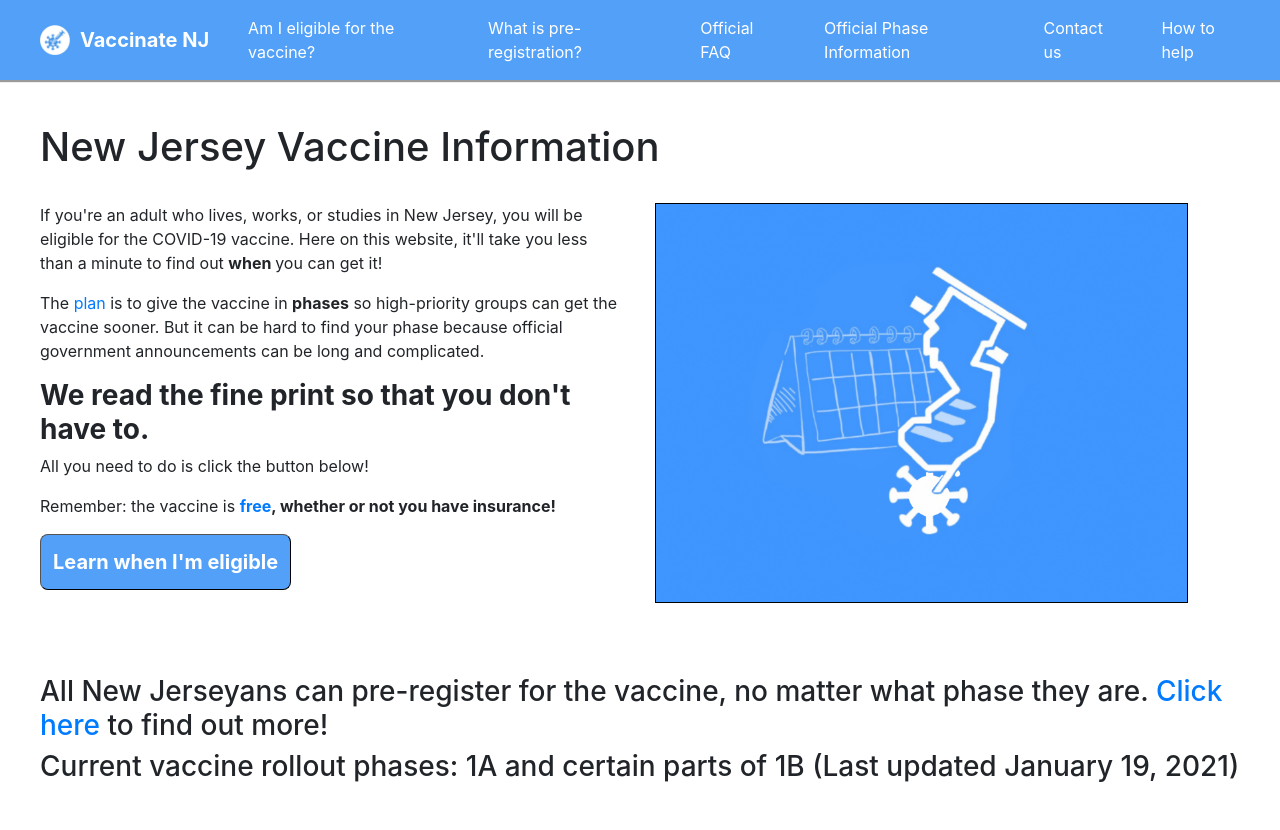
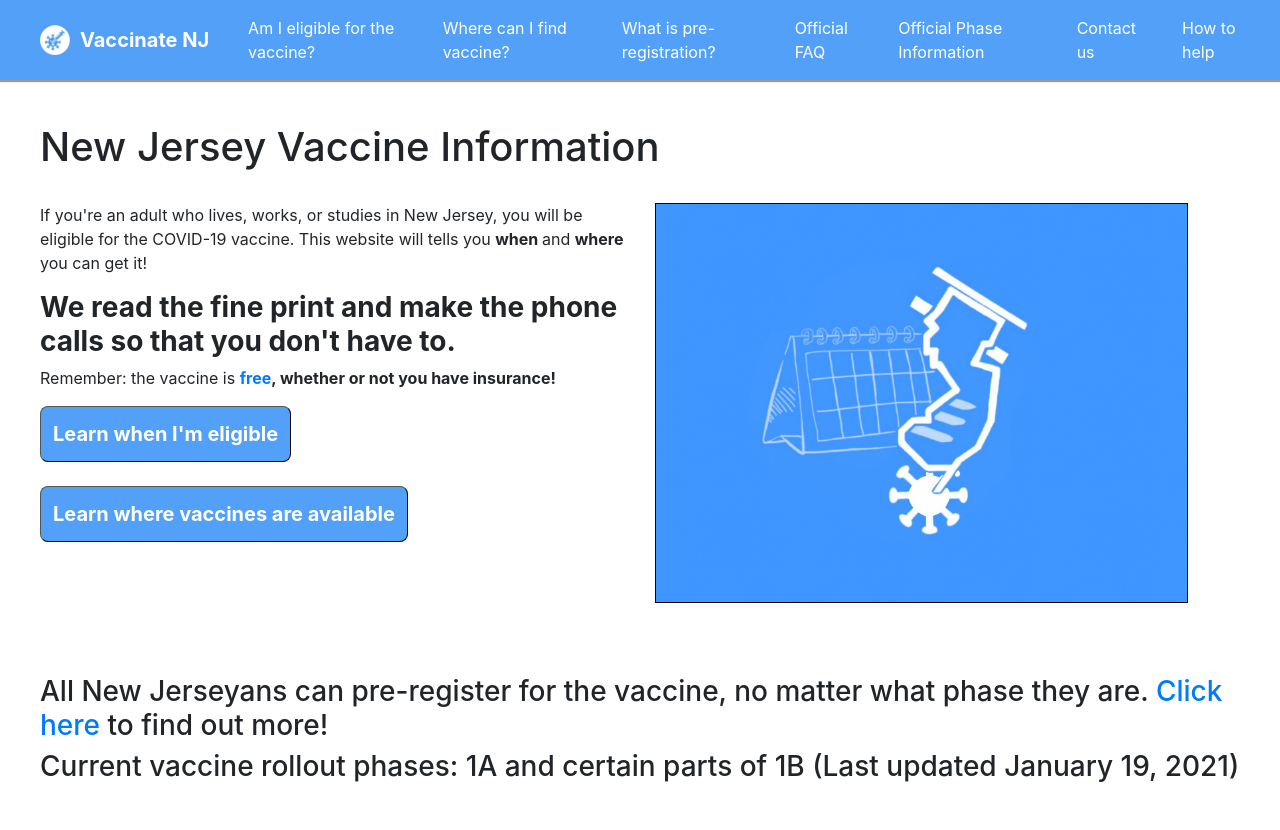
Before and after one commit to tpeng85/COVID-19-Vaccine-Eligibility-Explainer-NJ, a Flask app: page / in a window 1280 px wide. Shown: the top 830 px of the page. Run offline with Flask 2, Linux system fonts and the light colour scheme; some libraries are stand-ins or nearby versions.

Commit message:
Add vaccine availability spreadsheet link

```diff
--- a/app/routes.py
+++ b/app/routes.py
@@ -115,6 +115,10 @@ def contact():
 def how_to_help():
     return render_template('how-to-help.html', title='How to help')
 
+@app.route('/availability')
+def availability():
+    return render_template('availability.html', title='Availability')
+
 @app.route('/favicon.ico')
 def favicon():
     return send_from_directory(os.path.join(app.root_path, 'static'), 'favicon.ico', mimetype='image/vnd.microsoft.icon')
--- a/app/templates/base.html
+++ b/app/templates/base.html
@@ -46,7 +46,7 @@
   border-width: medium;
 }
 
-#eligible {
+.home-button {
   background-color: #52a0f8;
   border-radius:8px;
   padding: 12px;
@@ -82,6 +82,9 @@ p {
           <a class="nav-link" href="/questionnaire/0">Am I eligible for the vaccine?</a>
         </li>
         <li class="nav-item">
+          <a class="nav-link" href="/availability">Where can I find vaccine?</a>
+        </li>
+        <li class="nav-item">
           <a class="nav-link" href="/preregister">What is pre-registration?</a>
         </li>
         <li class="nav-item">
--- a/app/templates/index.html
+++ b/app/templates/index.html
@@ -9,28 +9,22 @@
   <div class="col-sm-6">
     <div>
       <p>
-        If you're an adult who lives, works, or studies in New Jersey, you will be eligible for the COVID-19 vaccine. Here on this website, it'll take you less than a minute to find out <b>when </b> you can get it!
-      </p>
-      <p>
-        The <a href="https://covid19.nj.gov/faqs/nj-information/slowing-the-spread/
-        who-is-eligible-for-vaccination-in-new-jersey-who-is-included-in-the-vaccina
-        tion-phases">plan </a> is to give the vaccine in <b>phases</b> so
-        high-priority groups can get the vaccine sooner. But it can be hard to find your phase because official government announcements can be long and complicated.
+        If you're an adult who lives, works, or studies in New Jersey, you will be eligible for the COVID-19 vaccine. This website will tells you <b>when </b> and <b>where </b> you can get it!
       </p>
       <h3>
-        <b>We read the fine print so that you don't have to.</b>
+        <b>We read the fine print and make the phone calls so that you don't have to.</b>
       </h3>
-      <p>
-        All you need to do is click the button below!
-      </p>
       <p>
         Remember: the vaccine is <a href="https://covid19.nj.gov/faqs/nj-information/assistance-and-benefits/is-the-covid-19-vaccine-free-what-if-i-dont-have-insurance">
         <b>free</b></a><b>, whether or not you have insurance!</b>
       </p>
       <form action="/questionnaire/0">
-        <input type="submit" value="Learn when I'm eligible" id="eligible"/>
+        <input type="submit" value="Learn when I'm eligible" class="home-button"/>
       </form>
-
+      <br>
+      <button class="home-button">
+        <a href="/availability" style="color:white">Learn where vaccines are available</a>
+      </button>
     </div>
   </div>
   <div class="col-sm-6">
```
Also changed, not shown: app/templates/availability.html (added, +15 -0 lines).
